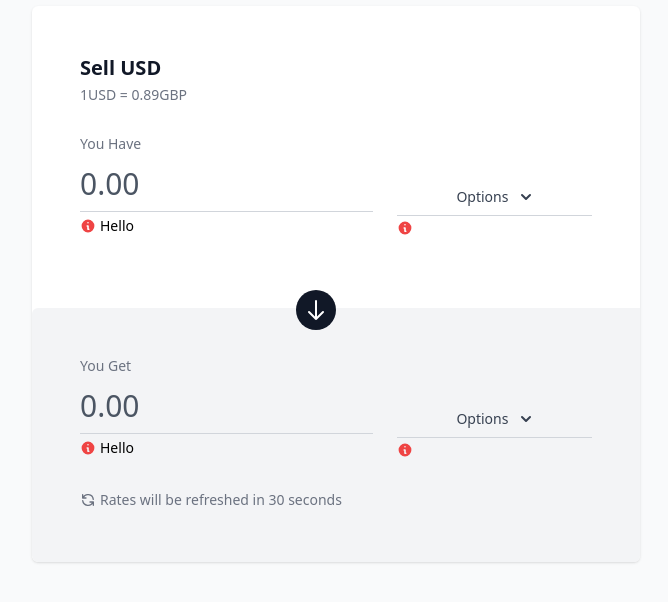
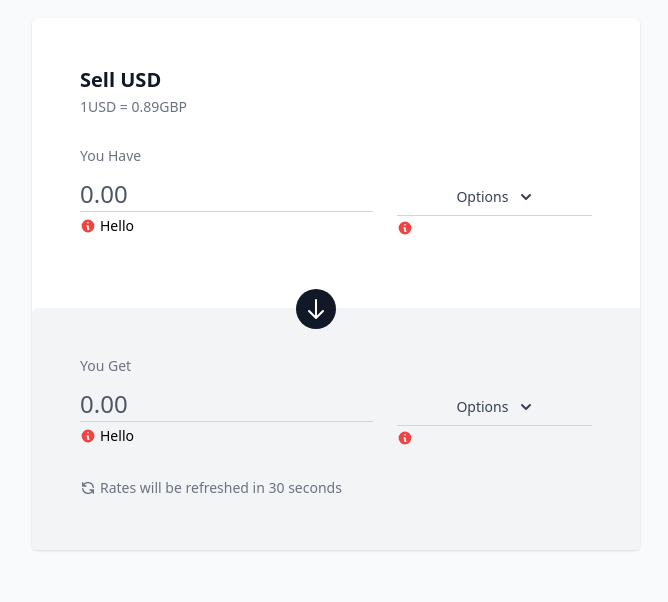
Before and after one commit to oluwatunmiisheii/currency-exchange, a React (Create React App) app: page / in a window 1280 px wide. Shown: the part 116-718 px from the top of the page, without its empty margins (304-972 px from the left). Built offline with nearby package versions, Linux system fonts and the light colour scheme.

Commit message:
chore: add styling to hide number arrows in input[type='number']

```diff
--- a/src/components/common/input/Input.module.scss
+++ b/src/components/common/input/Input.module.scss
@@ -1,9 +1,21 @@
 .revolute-input {
   @apply block w-full pl-0 bg-transparent border-0 pt-0 border-b border-transparent;
-  @apply focus:border-indigo-600 focus:ring-0 text-3xl font-medium text-gray-900;
-  @apply placeholder-gray-600 focus:placeholder-gray-400 transition duration-150 ease-in-out
+  @apply focus:border-indigo-600 focus:ring-0 text-2xl font-medium text-gray-800;
+  @apply placeholder-gray-600 focus:placeholder-gray-400 transition duration-150 ease-in-out pb-0;
 }
 
 .revolute-input__label {
   @apply block text-sm text-gray-500 mb-3;
 }
+
+/* Chrome, Safari, Edge, Opera */
+input.revolute-input::-webkit-outer-spin-button,
+input.revolute-input::-webkit-inner-spin-button {
+  -webkit-appearance: none;
+  margin: 0;
+}
+
+/* Firefox */
+input.revolute-input[type=number] {
+  -moz-appearance: textfield;
+}
```
